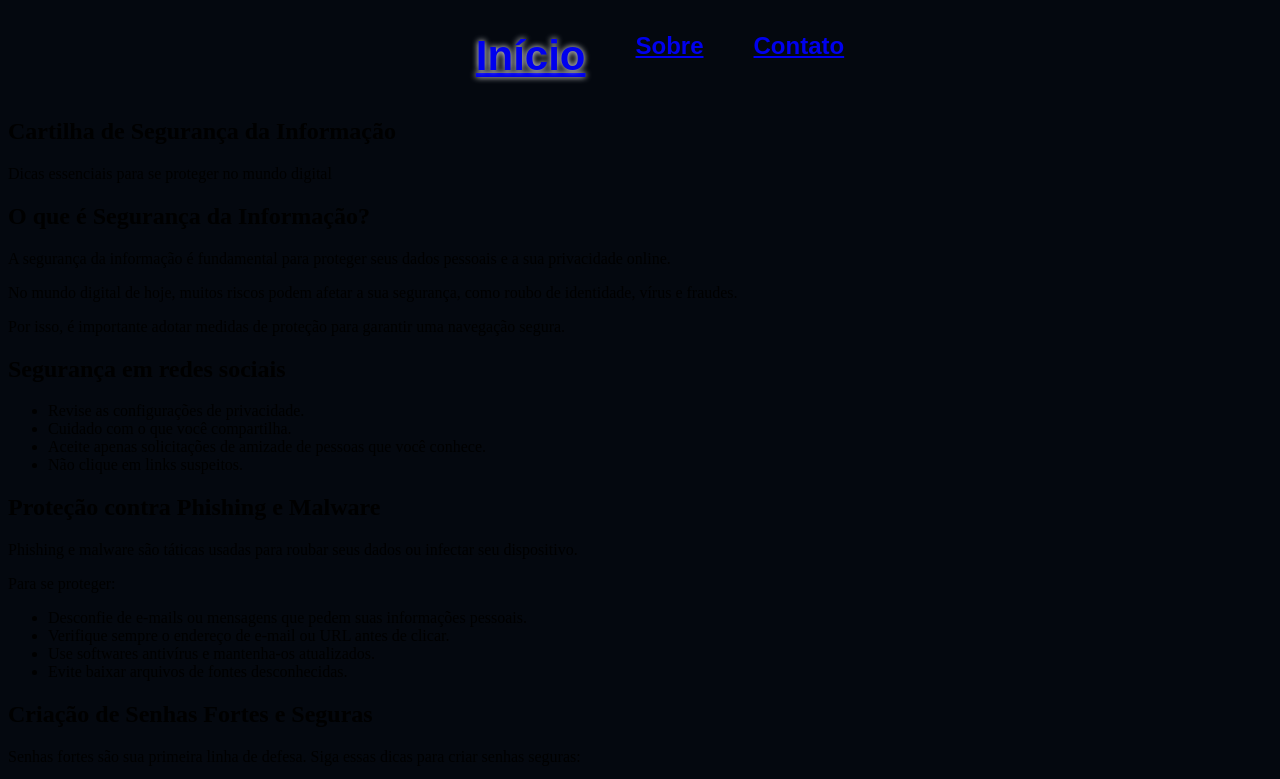
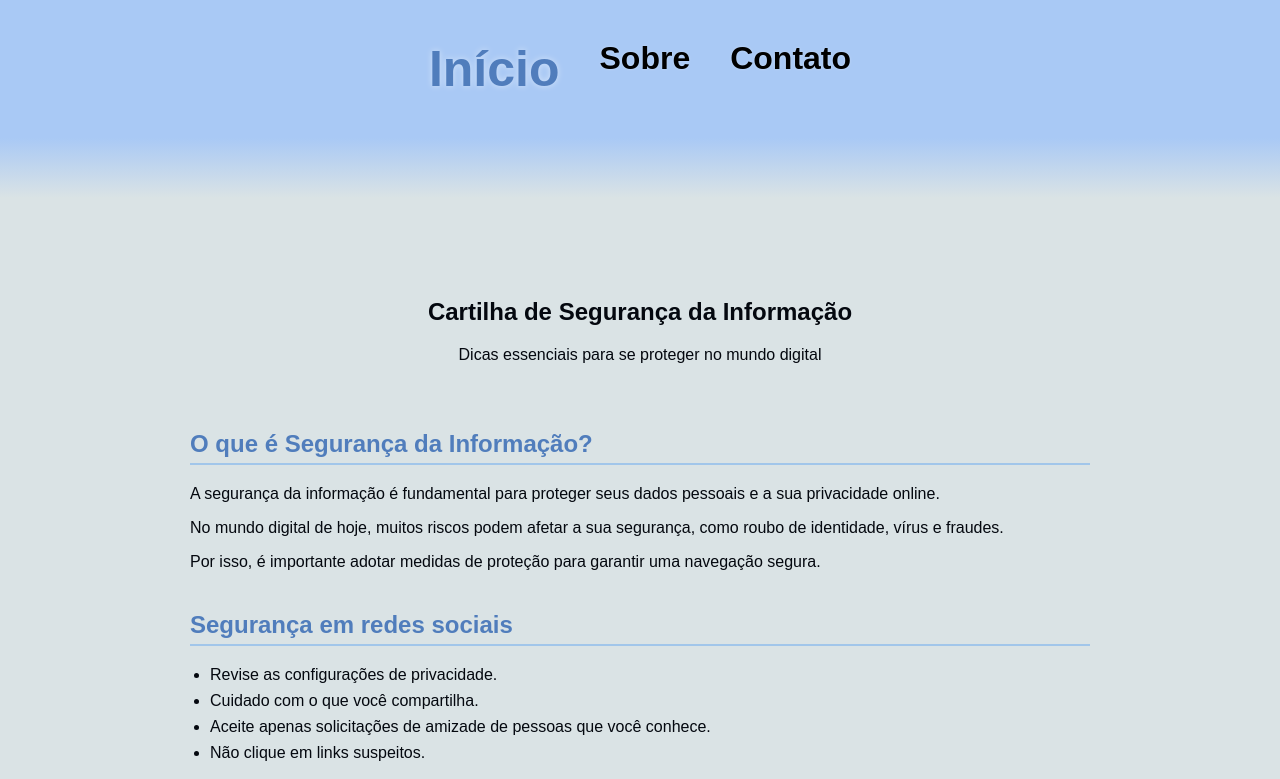
Before and after one commit to kaualima7/projeto-ciberseguranca, a plain HTML site: page index.html in a window 1280 px wide. Shown: the top 779 px of the page. Drawn offline with Linux system fonts and the light colour scheme; a web font is replaced by a local one.

Commit message:
testes css

```diff
--- a/css/main.css
+++ b/css/main.css
@@ -1,35 +1,124 @@
 @import url('https://fonts.googleapis.com/css2?family=Cal+Sans&family=Geologica:wght@100..900&family=Roboto+Condensed:ital,wght@0,100..900;1,100..900&display=swap');
 
-body {
-    background-color: #04080F;
+:root {
+  --cor-fundo: #DAE3E5;
+  --cor-texto: #04080F;
+  --cor-navbar: #A9C9F5;
+  --cor-destaque: #507DBC;
+  --cor-destaque-2: #A1C6EA;
+  --sombra-navbar: rgba(0, 0, 0, 0.1);
 }
 
+body.dark {
+  --cor-fundo: #04080F;
+  --cor-texto: #DAE3E5;
+  --cor-navbar: #000000;
+  --cor-destaque: #A1C6EA;
+  --cor-destaque-2: #507DBC;
+  --sombra-navbar: rgba(255, 255, 255, 0.1);
+}
+
+body {
+  background: var(--cor-fundo);
+  color: var(--cor-texto);
+  font-family: 'Poppins', sans-serif;
+  margin: 0;
+  padding: 0;
+  transition: background 0.4s, color 0.4s;
+}
+
+/* NAV */
 nav {
-    position: relative;
-    top: 0;
-    left: 0;
-    width: 100%;
-    height: 90px;
-    background-color: #04080F;
-    display: flex;
-    justify-content: center;
-    align-items: center;
-    z-index: 1000;
-    padding-top: 15px;
-    padding-bottom: 10px;
-    box-sizing: border-box;
-    text-decoration: none;
+  background-color: var(--cor-navbar); /* branco ou preto */
+  top: 0;
+  z-index: 10;
+  padding: 20px 0;
+}
+
+.degrade-apos-nav {
+  height: 60px;
+  background: linear-gradient(to bottom, var(--cor-navbar), var(--cor-fundo));
 }
 
 .menu {
-    display: flex;
-    gap: 50px;
-    font-family: "Cal sans", sans-serif;
-    font-weight:900;
-    color: white;
-    text-decoration: none;
-    list-style: none;
+  display: flex;
+  justify-content: center;
+  list-style: none;
+  padding: 20px 0;
+  margin: 0;
+  gap: 40px;
 }
+
+.menu a {
+  text-decoration: none;
+  color: #000000; /* preto puro */
+  font-weight: bold;
+  transition: color 0.3s, text-shadow 0.3s;
+  text-shadow: 0 0 3px rgba(255, 255, 255, 0.3); /* sombra branca leve */
+}
+
+
+.item_ativo a {
+  color: var(--cor-destaque);
+  text-shadow: 0 0 6px rgba(255, 255, 255, 0.5); /* sombra branca mais visível */
+}
+
+.item_padrao a:hover {
+  color: var(--cor-destaque-2);
+  text-shadow: 0 0 8px rgba(255, 255, 255, 0.6);
+}
+
+
+/* TÍTULO PRINCIPAL */
+.tituloPrincipal {
+  text-align: center;
+  padding: 60px 20px 30px;
+  background: none;
+}
+
+/* CONTEÚDO */
+main {
+  max-width: 900px;
+  margin: auto;
+  padding: 20px;
+}
+
+.cartilha article {
+  margin-bottom: 40px;
+}
+
+.cartilha h2 {
+  color: var(--cor-destaque);
+  border-bottom: 2px solid var(--cor-destaque-2);
+  padding-bottom: 5px;
+}
+
+.cartilha ul {
+  padding-left: 20px;
+}
+
+.cartilha li {
+  margin-bottom: 8px;
+}
+
+/* RODAPÉ */
+footer {
+  background-color: var(--cor-fundo);
+  color: var(--cor-texto);
+  text-align: center;
+  padding: 15px 0;
+  border-top: 1px solid var(--cor-destaque);
+  max-width: 95%;      /* quase na lateral */
+  margin: 0 auto;
+  box-sizing: border-box;
+}
+
+
+/* TRANSIÇÃO DE TEMA */
+body {
+  transition: all 0.4s ease;
+}
+
 
 .item_padrao, .item_ativo {
     opacity: 0;
@@ -47,8 +136,8 @@ nav {
 }
 
 .item_padrao:hover {
-    font-size: 32px;
-    text-shadow: 0 0 10px white;
+    font-size: 40px;
+    text-shadow: 0 0 11px white;
     transition: font-size 0.3s ease, text-shadow 0.4s ease;
 }
 
@@ -61,10 +150,10 @@ nav {
 
 .item_padrao {
     transition: font-size 0.4s ease;
-    font-size: 24px;
+    font-size: 32px;
 }
 
 .item_ativo {
-    font-size: 42px;
-    text-shadow: 0 0 6px white;
+    font-size: 50px;
+    text-shadow: 0 0 6px black;
 }
--- a/index.html
+++ b/index.html
@@ -15,6 +15,7 @@
                 <li class="item_padrao"><a href="contato.html">Contato</a> </li>
             </ul>
         </nav>
+        <div class="degrade-apos-nav"></div>
     </header>
     <main>
         <section class="tituloPrincipal">
```
